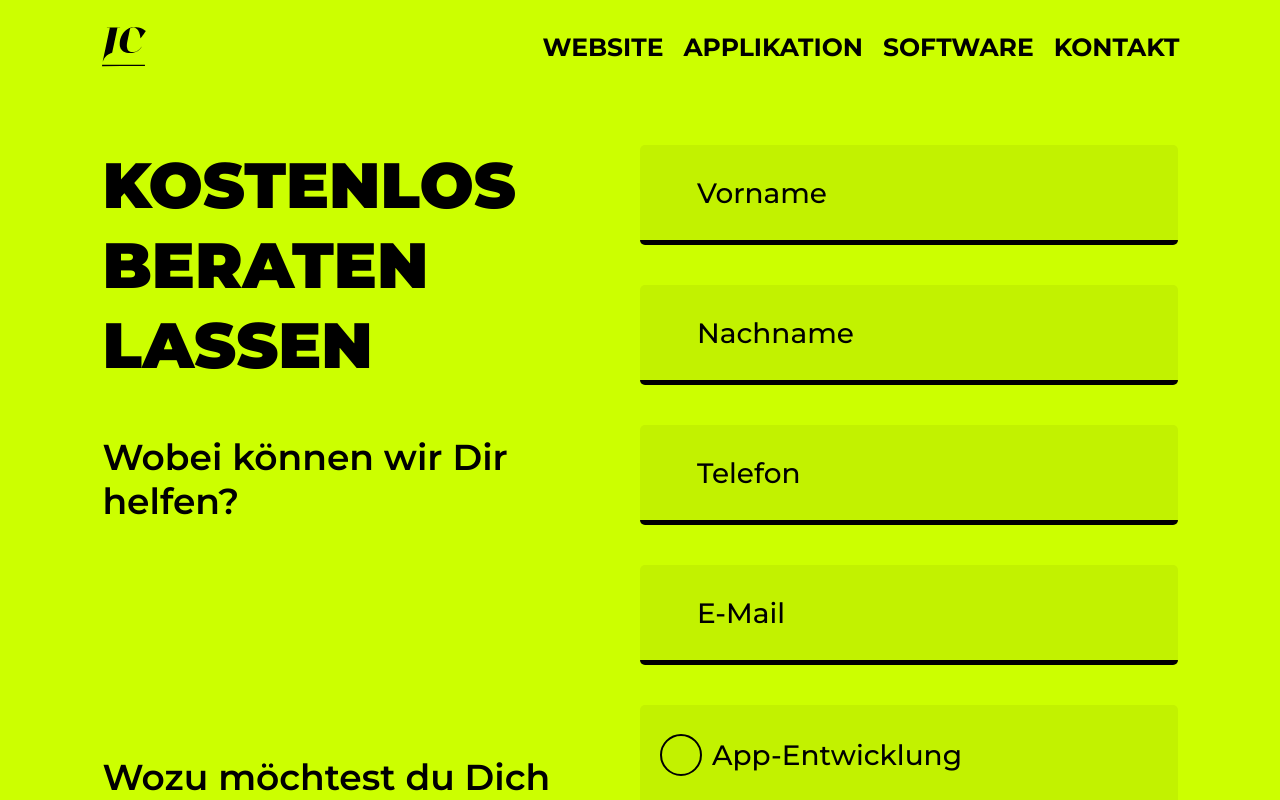
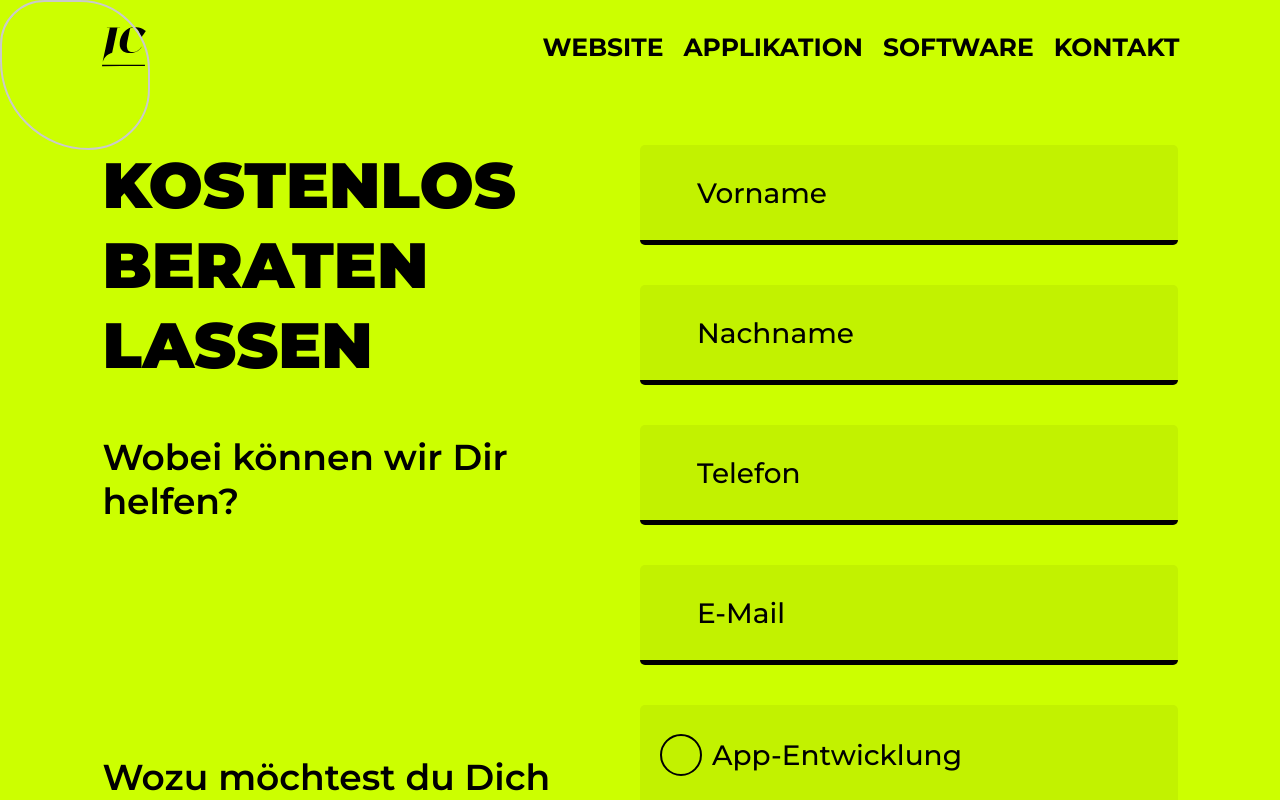
Before and after one commit to HemendraKhatik/jesamconsulting, a React (Create React App) app: page /contact in a window 1280 px wide. Shown: the top 800 px of the page. Built offline with nearby package versions, Linux system fonts and the light colour scheme.

Commit message:
bubble animation added

```diff
--- a/package.json
+++ b/package.json
@@ -6,6 +6,7 @@
     "@testing-library/jest-dom": "^5.14.1",
     "@testing-library/react": "^12.0.0",
     "@testing-library/user-event": "^13.2.1",
+    "framer-motion": "^6.2.8",
     "react": "^17.0.2",
     "react-dom": "^17.0.2",
     "react-responsive-carousel": "^3.2.22",
--- a/src/Pages/Base.js
+++ b/src/Pages/Base.js
@@ -1,6 +1,7 @@
-import React from "react";
+import React, { useRef } from "react";
 import Header from "../components/Header";
 import Footer from "../components/Footer";
+import { motion } from "framer-motion";
 
 export default function Base({
   children,
@@ -8,6 +9,9 @@ export default function Base({
   headerTextColor,
   isDarkLogo,
 }) {
+
+  const constraintsRef = useRef(null);
+
   return (
     <React.Fragment>
       <Header
@@ -15,6 +19,10 @@ export default function Base({
         color={headerTextColor}
         isDarkLogo={isDarkLogo}
       />
+      <div className="bubble-container" >
+        <motion.div className="drag-area" ref={constraintsRef}></motion.div>
+        <motion.div drag dragConstraints={constraintsRef}></motion.div>
+      </div>
       {children}
       <Footer />
     </React.Fragment>
--- a/src/index.css
+++ b/src/index.css
@@ -38,3 +38,53 @@ a {
   width: 0px;
   height: 0px;
 }
+
+
+.bubble-container {
+  background-color: transparent;
+  width: 100%;
+  z-index: 1;
+  /* position:fixed;
+  top: 0;
+  left: 0; */
+
+}
+.bubble-container div {
+  background-color: transparent;
+  border: 2px solid #cacaca;
+  width: 150px;
+  height: 150px;
+  position: absolute;
+  top: 0;
+  border-radius: 50% 41% 48% 52%;
+  left: 0;
+  animation: bubbleAnimation 4s infinite;
+  cursor: pointer;
+  z-index: 234;
+}
+
+
+@keyframes bubbleAnimation {
+  0% {
+    border-radius: 50% 41% 48% 52%;
+  }
+  25% {
+    border-radius: 47% 48% 41% 34%;
+  }
+
+  75% {
+    border-radius: 30% 58% 51% 84%;
+  }
+
+  100% {
+    border-radius: 50% 41% 48% 52%;
+  }
+}
+
+.bubble-container .drag-area {
+  width: 100%;
+  min-height: 100%;
+  opacity: 0;
+  z-index: -2;
+  background-color: red;
+}
```
Also changed, not shown: 1 other file (tests, documents, lock files or other folders).
